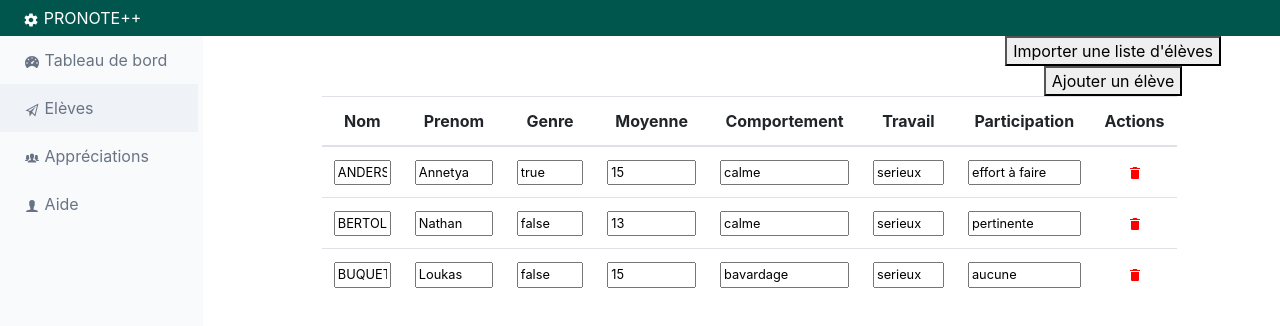
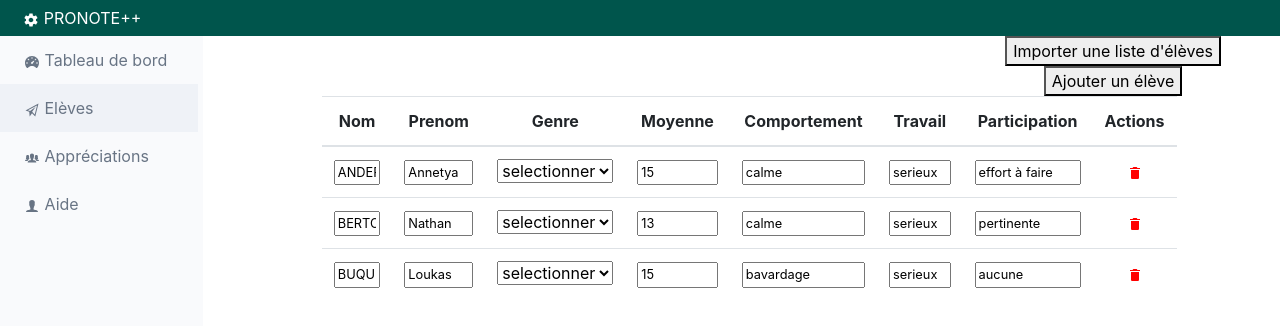
Before and after one commit to h4cktion/pronote-plus, a React (Create React App) app in the folder pronote-plus/: page /dashboard in a window 1280 px wide. Both pictures are taken after a click on the link "Elèves". Shown: the top 326 px of the page. Built offline with nearby package versions, Linux system fonts and the light colour scheme.

Commit message:
create custom select

```diff
--- /dev/null
+++ b/pronote-plus/src/components/communs/select.js
@@ -0,0 +1,61 @@
+import React from 'react';
+import { IoMdPaperPlane,IoMdSettings, IoIosSpeedometer, IoIosPower, IoIosPerson, IoIosPeople } from 'react-icons/io';
+import propTypes from 'prop-types';
+import {  goTo } from '../../actions/pronoteActions';
+import { connect } from 'react-redux';
+import _ from'lodash';
+import './select.scss';
+
+
+
+class Select extends React.Component {
+
+    constructor() {
+        super();
+
+        this.state = {
+            options:[{id: 0,value:"selectionner "},{id: 1,value:"H"}, {id:2,value : "F"}],
+            value: ''
+        }
+        this.onChange = this.onChange.bind(this);
+    }
+
+
+    onChange(e){
+        e.preventDefault();
+        console.log("select change",e.currentTarget)
+        this.setState({value : e.currentTarget.value})
+    }
+
+
+    componentWillMount(){
+       // this.setState({value : this.props.value})
+    }
+
+
+    componentWillReceiveProps(next){
+      //  this.setState({options : next.options})
+    }
+
+    render() {
+        return  <select id="genre" onChange={this.onChange} >
+                    {this.state.options.map(option =>
+                        <option key={option.id}   value={option.value}>{option.value}</option>
+                    )}
+                </select>;
+
+    }
+}
+
+Select.propTypes = {
+    goTo: propTypes.func.isRequired
+}
+
+const mapStateToProps = state => {
+    return {
+        menu : state.pronote.menu
+    }
+}
+
+
+export default connect(mapStateToProps, { goTo })(Select);
--- a/pronote-plus/src/components/eleves/eleve.js
+++ b/pronote-plus/src/components/eleves/eleve.js
@@ -2,9 +2,10 @@ import React from 'react';
 import { Row, Col, Dropdown } from 'react-bootstrap';
 import { IoMdTrash,IoMdPaperPlane,IoMdSettings, IoIosSpeedometer, IoIosPower, IoIosPerson, IoIosPeople } from 'react-icons/io';
 import propTypes from 'prop-types';
-import {  goTo, deleteEleve } from '../../actions/pronoteActions';
+import {  deleteEleve } from '../../actions/pronoteActions';
 import { connect } from 'react-redux';
 import MyInput from '../communs/myInput';
+import Select from '../communs/select';
 import './eleves.scss';
 
 
@@ -21,9 +22,6 @@ class Eleve extends React.Component {
         this.delete = this.delete.bind(this);
     }
 
-    navigateTo(e){
-        this.props.goTo(e.currentTarget.id)
-    }
 
     feedField(eleve){
         let self =this;
@@ -53,7 +51,8 @@ class Eleve extends React.Component {
         return  <tr>
                     <td><MyInput value={this.state.eleve.nom} type="text" placeholder="nom" className="small"/></td>
                     <td><MyInput value={this.state.eleve.prenom} type="text" placeholder="nom" className="small"/></td>
-                    <td><MyInput value={this.state.eleve.genre} type="text" placeholder="nom" className="small"/></td>
+                    {/* <td><MyInput value={this.state.eleve.genre} type="text" placeholder="nom" className="small"/></td> */}
+                    <td><Select   className="small"/></td>
                     <td><MyInput value={this.state.eleve.moyenne} type="text" placeholder="nom" className="small"/></td>
                     <td><MyInput value={this.state.eleve.comportement} type="text" placeholder="nom" className="small"/></td>
                     <td><MyInput value={this.state.eleve.travail} type="text" placeholder="nom" className="small"/></td>
@@ -65,7 +64,6 @@ class Eleve extends React.Component {
 }
 
 Eleve.propTypes = {
-    goTo: propTypes.func.isRequired,
     deleteEleve: propTypes.func.isRequired
 }
 
@@ -76,4 +74,4 @@ const mapStateToProps = state => {
 }
 
 
-export default connect(mapStateToProps, { goTo,deleteEleve })(Eleve);
+export default connect(mapStateToProps, { deleteEleve })(Eleve);
--- a/pronote-plus/src/components/eleves/eleves.js
+++ b/pronote-plus/src/components/eleves/eleves.js
@@ -2,7 +2,7 @@ import React from 'react';
 import { Table,Row, Col, Dropdown } from 'react-bootstrap';
 import { IoMdPaperPlane,IoMdSettings, IoIosSpeedometer, IoIosPower, IoIosPerson, IoIosPeople } from 'react-icons/io';
 import propTypes from 'prop-types';
-import {  goTo, loadEleves, addEleve } from '../../actions/pronoteActions';
+import { loadEleves, addEleve } from '../../actions/pronoteActions';
 import { connect } from 'react-redux';
 import Eleve from './eleve';
 import _ from'lodash';
@@ -95,7 +95,6 @@ class Eleves extends React.Component {
 }
 
 Eleves.propTypes = {
-    goTo : propTypes.func.isRequired,
     loadEleves : propTypes.func.isRequired,
     addEleve : propTypes.func.isRequired,
 
@@ -109,4 +108,4 @@ const mapStateToProps = state => {
 }
 
 
-export default connect(mapStateToProps, { goTo, loadEleves, addEleve })(Eleves);
+export default connect(mapStateToProps, {  loadEleves, addEleve })(Eleves);
```
Also changed, not shown: pronote-plus/src/components/communs/select.scss (added).
